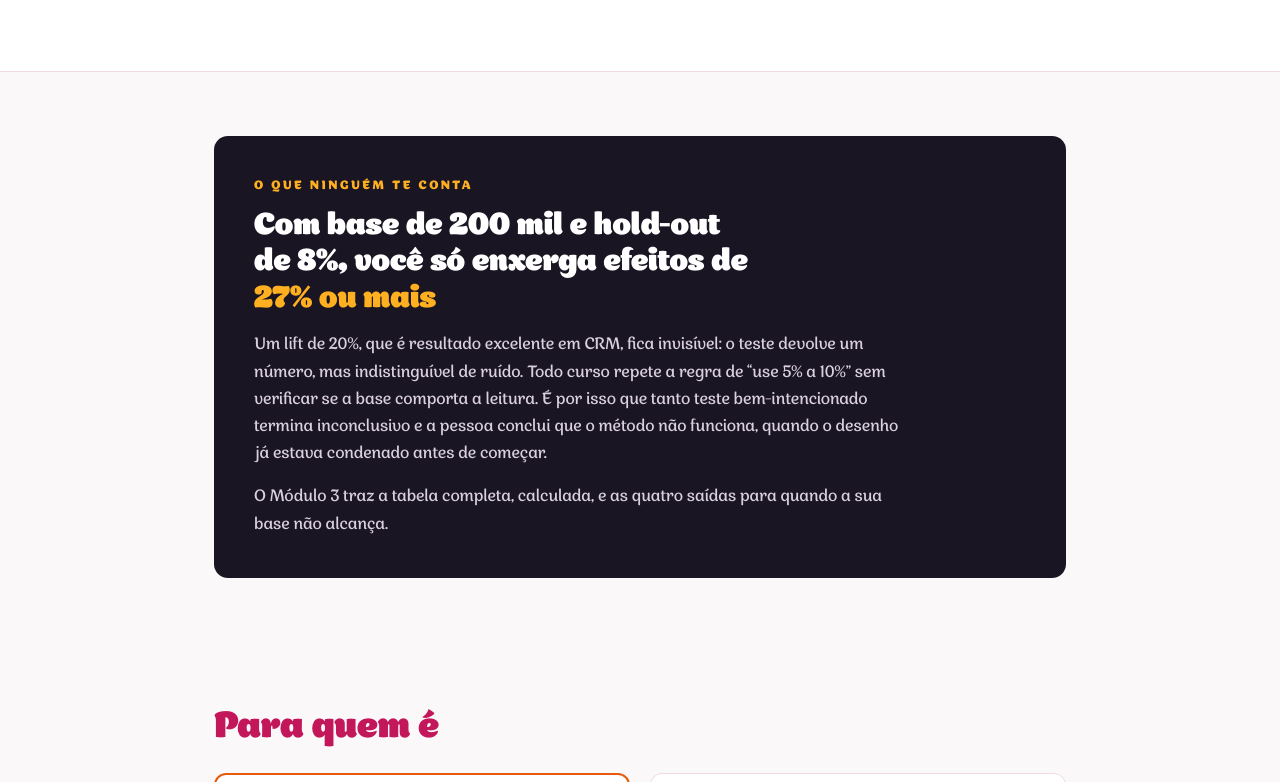
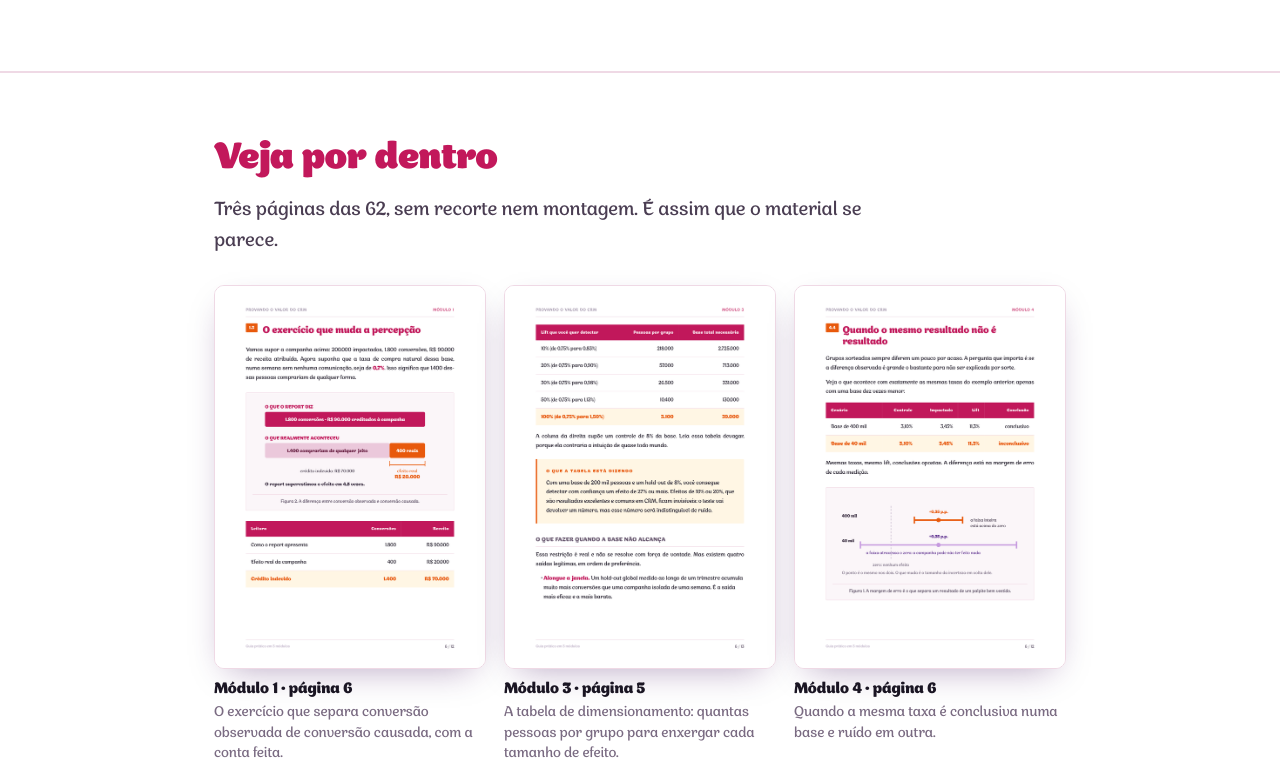
Before and after one commit to imphard/valordocrm, a plain HTML site: page index.html in a window 1280 px wide. Shown: the part 3294-4076 px from the top of the page. Drawn offline with Linux system fonts and the light colour scheme.

Commit message:
Veja por dentro com paginas reais, FAQ de entrega e planilha no que esta incluso

```diff
--- a/index.html
+++ b/index.html
@@ -105,6 +105,18 @@ footer a{color:var(--amb)}
 .heroline .sub{font-size:clamp(16px,1.8vw,19px)}
 .heroline .btn{padding:15px 26px;font-size:16px}
 @media(max-width:820px){.heroline{gap:36px}.heroline .arte{flex:0 0 210px;max-width:210px}}
+
+
+/* VEJA POR DENTRO */
+.dentro{background:#fff;border-top:1px solid var(--line);border-bottom:1px solid var(--line)}
+.paginas{display:flex;gap:18px;flex-wrap:wrap;margin:26px 0 10px}
+.pag{flex:1 1 240px;min-width:210px}
+.pag a{display:block;border:1px solid var(--line);border-radius:10px;overflow:hidden;
+  box-shadow:0 12px 34px -14px rgba(61,10,91,.4);transition:transform .15s ease}
+.pag a:hover{transform:translateY(-3px)}
+.pag img{width:100%;height:auto;display:block}
+.pag .leg{font-size:14px;color:var(--ink3);margin-top:10px;line-height:1.45}
+.pag .leg b{color:var(--ink);display:block;font-size:15px;margin-bottom:2px}
 
 /* FAIXA DE NUMEROS */
 .faixa{background:#fff;border-bottom:1px solid var(--line);padding:0}
@@ -284,6 +296,37 @@ footer .fnav a{margin-right:18px}
   </div>
 </section>
 
+
+<section class="dentro">
+  <div class="w">
+    <h2>Veja por dentro</h2>
+    <p class="lead">Três páginas das 62, sem recorte nem montagem. É assim que o material se parece.</p>
+    <div class="paginas">
+      <div class="pag">
+        <a href="assets/previa/previa-report.png" target="_blank" rel="noopener">
+          <img src="assets/previa/previa-report.png" width="620" height="877"
+               alt="Página do Módulo 1: o exercício que mostra o report superestimando o efeito em 4,5 vezes" loading="lazy">
+        </a>
+        <p class="leg"><b>Módulo 1 · página 6</b>O exercício que separa conversão observada de conversão causada, com a conta feita.</p>
+      </div>
+      <div class="pag">
+        <a href="assets/previa/previa-tabela.png" target="_blank" rel="noopener">
+          <img src="assets/previa/previa-tabela.png" width="620" height="877"
+               alt="Página do Módulo 3: tabela de quantas pessoas por grupo são necessárias para detectar cada tamanho de lift" loading="lazy">
+        </a>
+        <p class="leg"><b>Módulo 3 · página 5</b>A tabela de dimensionamento: quantas pessoas por grupo para enxergar cada tamanho de efeito.</p>
+      </div>
+      <div class="pag">
+        <a href="assets/previa/previa-margem.png" target="_blank" rel="noopener">
+          <img src="assets/previa/previa-margem.png" width="620" height="877"
+               alt="Página do Módulo 4: a margem de erro que separa um resultado de um palpite" loading="lazy">
+        </a>
+        <p class="leg"><b>Módulo 4 · página 6</b>Quando a mesma taxa é conclusiva numa base e ruído em outra.</p>
+      </div>
+    </div>
+  </div>
+</section>
+
 <section>
   <div class="w">
     <div class="hi">
@@ -344,6 +387,7 @@ footer .fnav a{margin-right:18px}
         <li>Ferramenta interativa de diagnóstico</li>
         <li>Exercício prático ao fim de cada módulo</li>
         <li>Checklist de verificação antes de rodar qualquer teste</li>
+        <li>Planilha de registro de testes, pronta para usar</li>
       </ul>
       <a class="btn b1" href="https://pay.kiwify.com.br/jm98Xz9">Comprar agora</a>
       <div class="garantia">
@@ -357,6 +401,10 @@ footer .fnav a{margin-right:18px}
 <section class="faq">
   <div class="w">
     <h2>Perguntas frequentes</h2>
+    <details><summary>Como eu recebo o material?</summary>
+      <p>Pela área de membros da Kiwify, com acesso liberado assim que o pagamento é confirmado — imediato no cartão e no Pix. São cinco arquivos em PDF, um por módulo, para baixar e guardar. O acesso é vitalício e não expira.</p></details>
+    <details><summary>Preciso de algum programa específico?</summary>
+      <p>Não. São PDFs comuns, que abrem em qualquer computador, tablet ou celular, e podem ser impressos se você preferir ler no papel. A ferramenta interativa roda no navegador, sem instalar nada.</p></details>
     <details><summary>Funciona com a minha ferramenta?</summary>
       <p>Sim. O guia não ensina a operar uma plataforma específica, ensina o método. Ele funciona com Salesforce Marketing Cloud, Braze, HubSpot, Klaviyo, RD Station ou qualquer outra, porque o que muda entre elas é onde você clica, não o que precisa ser feito.</p></details>
     <details><summary>Preciso saber estatística?</summary>
```
Also changed, not shown: assets/previa/previa-margem.png (added), assets/previa/previa-report.png (added), assets/previa/previa-tabela.png (added).
